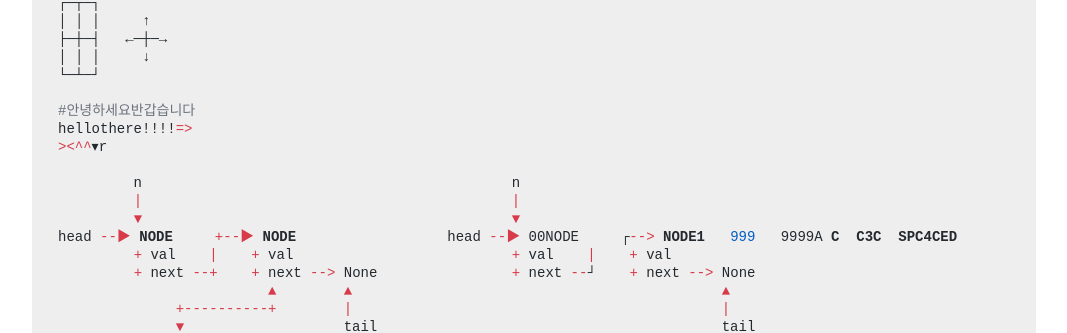
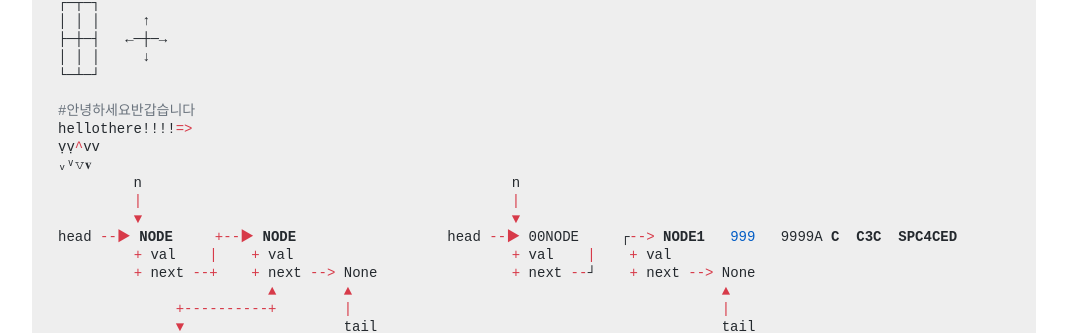
Before and after one commit to ziniblog/ziniblog.github.io, a Jekyll site: the page built from tags/test.md, in a window 1280 px wide and 900 px high, scrolled down 1715 px. Shown: the part 121-454 px from the top of the window, without its empty margins (106-1173 px from the left). Built offline with Jekyll 4.4.1, drawn with Linux system fonts in a browser that asks for light colours; nearby versions of some CDN libraries; some web fonts are replaced; comment, search, counter and statistics services are not loaded; a style sheet for code colours, icons or effects is not loaded.

Commit message:
Update test.md

```diff
--- a/tags/test.md
+++ b/tags/test.md
@@ -74,8 +74,8 @@ head ──→ NODE     ┌──→ NODE                  head --→ NODE
 
 #안녕하세요반갑습니다
 hellothere!!!!=>
-><^^▾r
-
+ṿṿ^vv
+ᵥᵛ𝚟𝐯
          n                                            n
          |                                            |
          ▼                                            ▼
```
